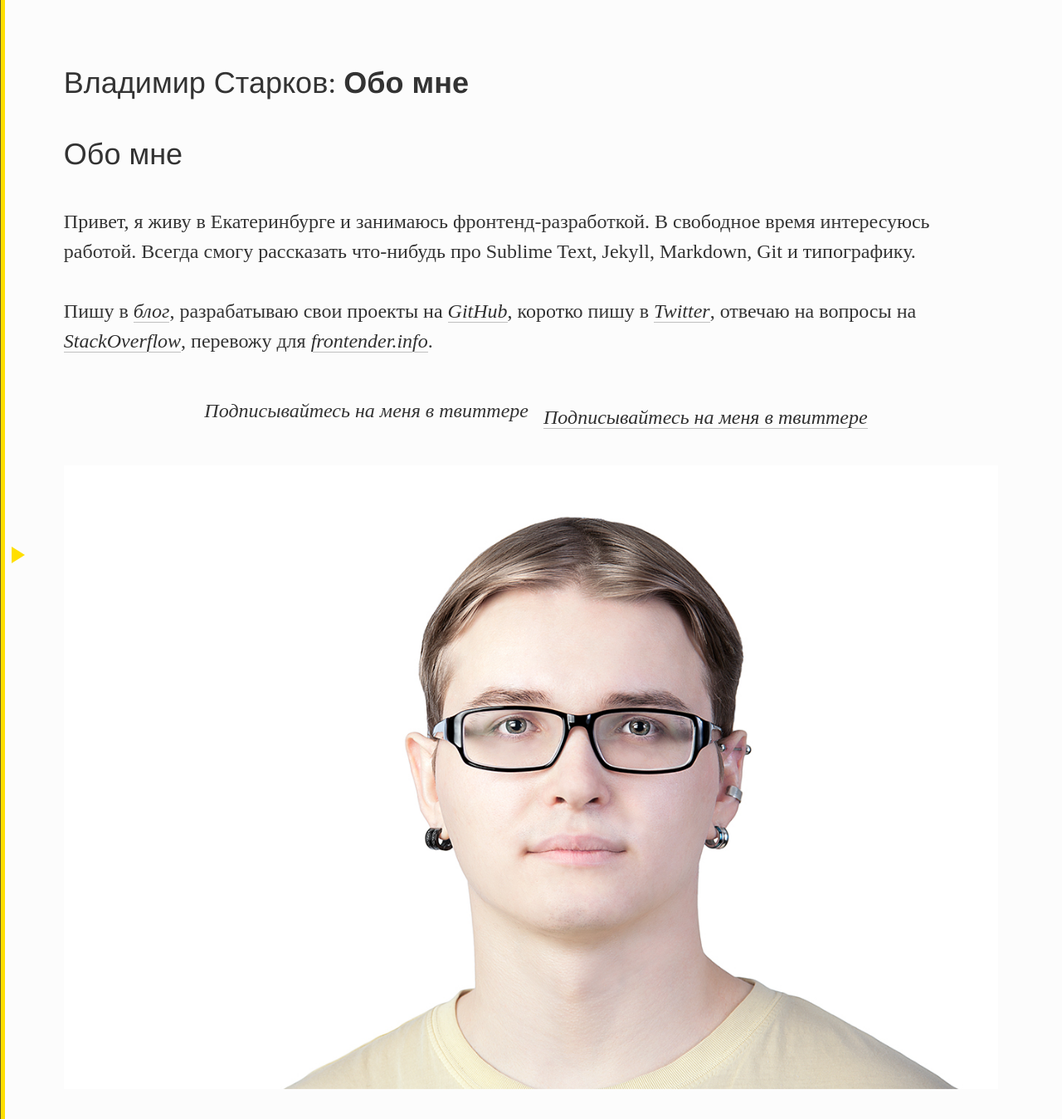
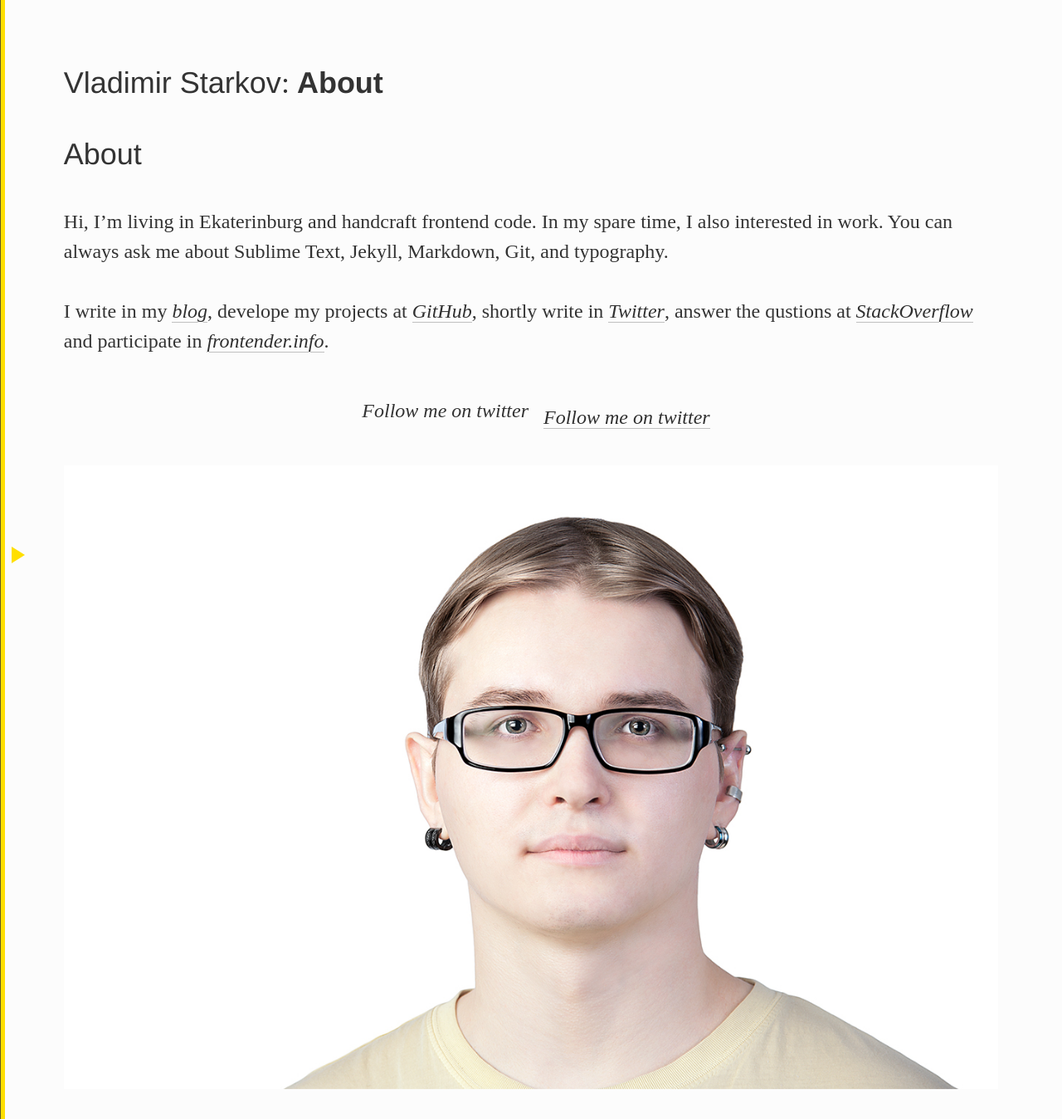
Before and after one commit to iamstarkov/vstarkov.com, a Jekyll site: the page built from about/index.md, in a window 1280 px wide. Shown: the whole page at 83% size. Built offline with Jekyll 4.4.1, drawn with Linux system fonts in a browser that asks for light colours; comment, search, counter and statistics services are not loaded.

Commit message:
updated to v2 #2

```diff
--- a/_config.yml
+++ b/_config.yml
@@ -1,4 +1,4 @@
-locale:         'ru'
+locale:         'en'
 permalink:      /:title/
 
 safe:           false
@@ -13,8 +13,8 @@ site_mail:      'matmuchrapna@gmail.com'
 
 # _includes/share.html
 i18n_cta_share:
-  'en': 'Расскажите друзьям про эту статью в'
-  'ru': 'Share this article to your friends from'
+  'ru': 'Расскажите друзьям про эту статью в'
+  'en': 'Share this article to your friends from'
 i18n_cta_share_tw:
   'en': 'Twitter'
   'ru': 'Twitter'
--- a/about/index.md
+++ b/about/index.md
@@ -1,23 +1,24 @@
 ---
 layout: page
-title: Обо мне
+title: About
 translation: true
 ---
 
 
-Обо мне
+About
 ------------------------------------------------------------
 
+Hi, I'm living in Ekaterinburg and handcraft frontend code. In my spare time, I
+also interested in work. You can always ask me about Sublime Text, Jekyll,
+Markdown, Git, and typography.
 
-Привет, я живу в Екатеринбурге и занимаюсь фронтенд-разработкой. В свободное
-время интересуюсь работой. Всегда смогу рассказать что-нибудь про Sublime
-Text, Jekyll, Markdown, Git и типографику.
-
-Пишу в [*блог*][0], разрабатываю свои проекты на [*GitHub*][1], коротко пишу в [*Twitter*][2], отвечаю на вопросы на [*StackOverflow*][3], перевожу для [*frontender.info*][4].
+I write in my [*blog*][0], develope my projects at [*GitHub*][1], shortly write
+in [*Twitter*][2], answer the qustions at [*StackOverflow*][3] and participate
+in [*frontender.info*][4].
 
 {% include follow.html %}
 
-![Владимир Старков][5]
+![Vladimir Starkov][5]
 
 [0]: /
 [1]: http://github.com/matmuchrapna
--- a/index.html
+++ b/index.html
@@ -1,6 +1,6 @@
 ---
 layout: default
-title: Владимир Старков; технический блог
+title: Vladimir Starkov; professional blog
 ---
 
 {% assign isFoundNormalPost = 'false' %}
```
Also changed, not shown: about/index.html (deleted, +0 -22 lines).
